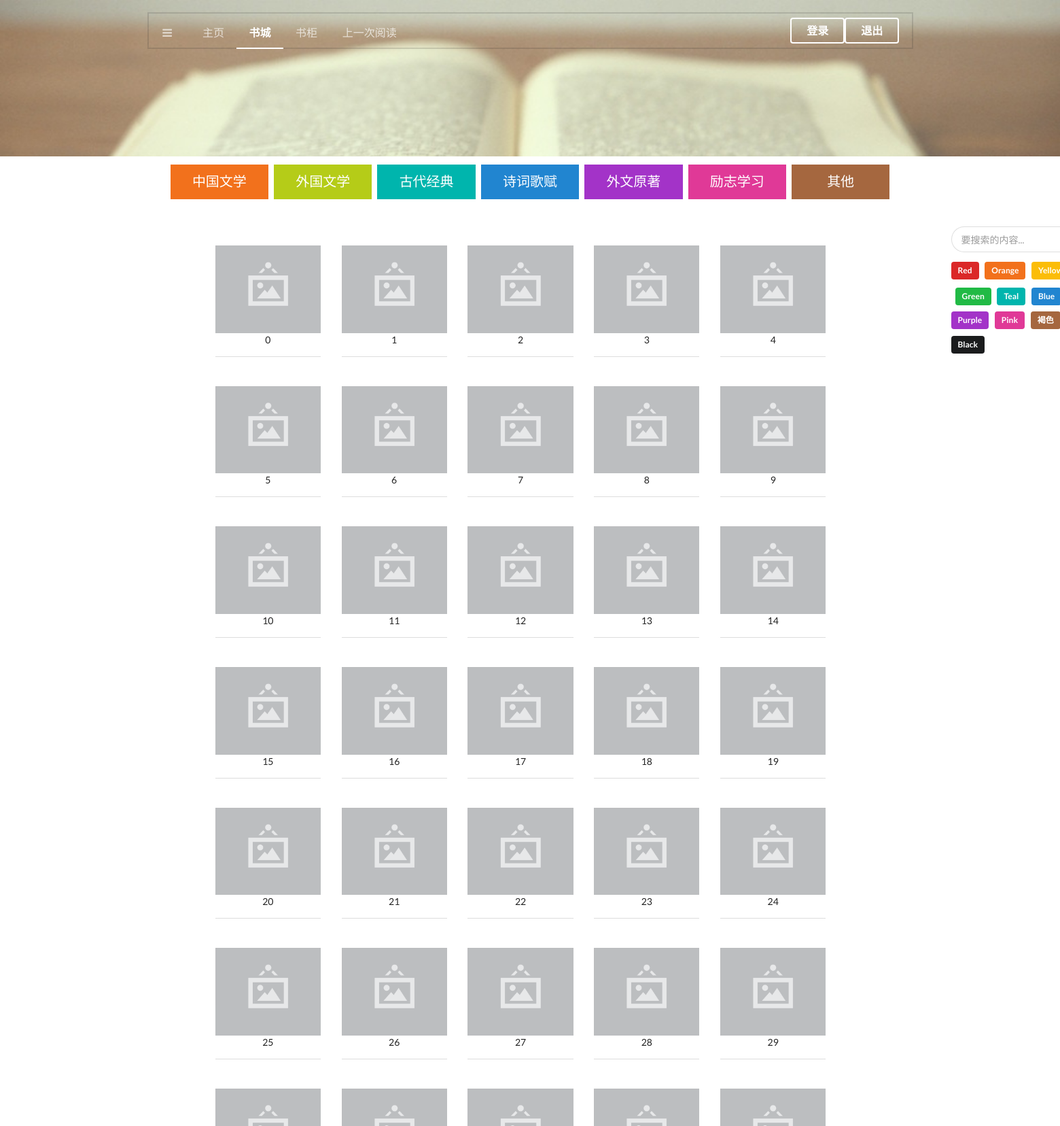
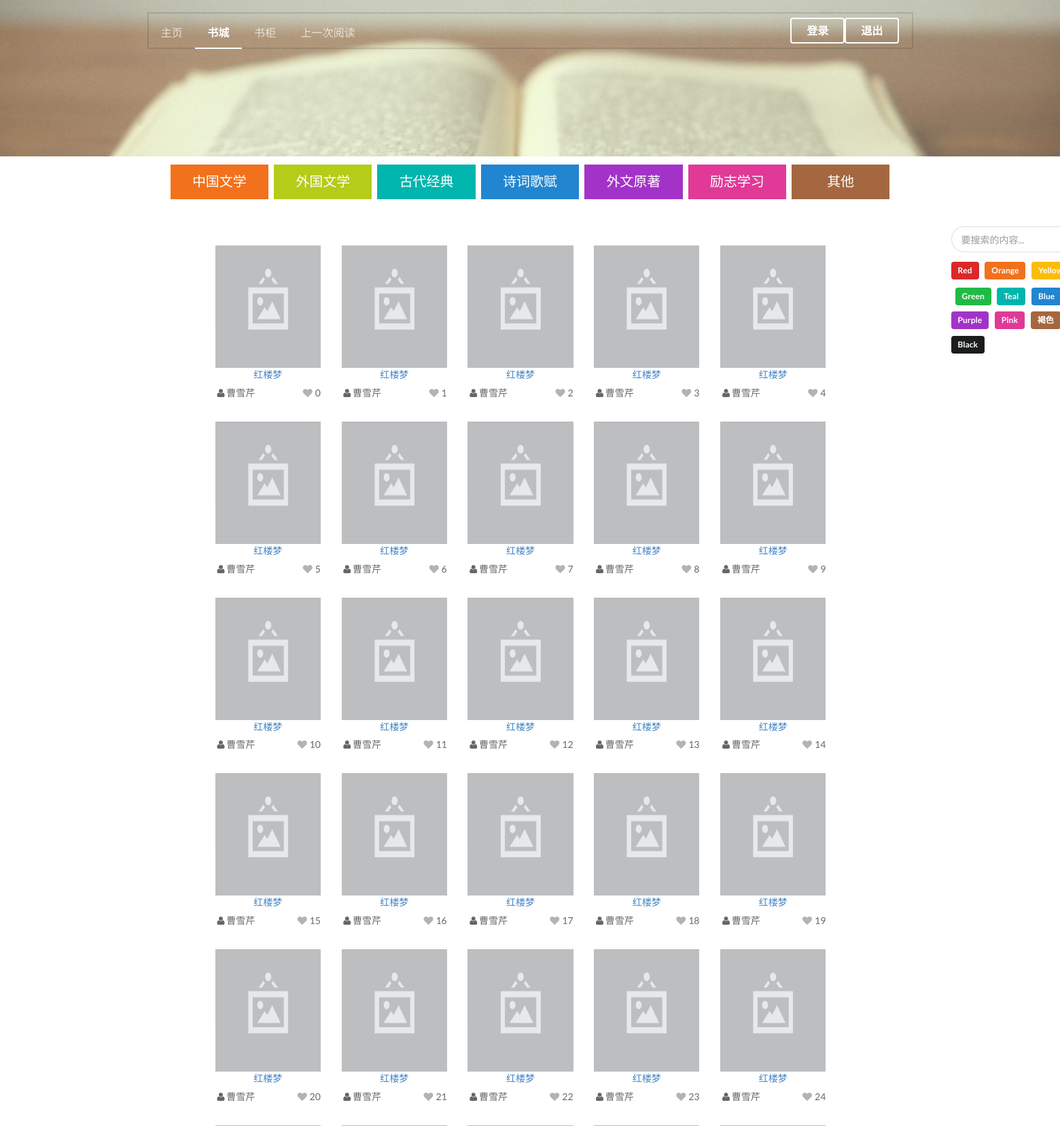
Before and after one commit to caterpillar/classics, a Django app: page /library/ in a window 1560 px wide; the page is wider, and only the part inside the window is pictured. Shown: the top 1656 px of that part at 68% size. Run offline with Django 3.2, Linux system fonts and the light colour scheme; some libraries are stand-ins or nearby versions.

Commit message:
modify the library

```diff
--- a/classics/static/css/views/books/library.css
+++ b/classics/static/css/views/books/library.css
@@ -37,6 +37,22 @@
     margin-top: 0.3em;
 }
 
+.book .info .meta {
+    display: inline;
+}
+
+.book .info .meta.author {
+    float: left;
+}
+
+.book .items {
+    margin-top: 0.2em;
+}
+
+.book .info .meta.likes {
+    float: right;
+}
+
 
 
 .grid.container {
--- a/classics/static/css/views/homepage.css
+++ b/classics/static/css/views/homepage.css
@@ -110,7 +110,7 @@
     }
 }
 
-/**  */
+/** animate img effect */
 
 .animate.grid {
     width: 100%;
--- a/classics/templates/books/library.html
+++ b/classics/templates/books/library.html
@@ -33,9 +33,9 @@
         <div class="ui inverted vertical masthead center aligned segment header">
             <div class="ui container">
                 <div class="ui large secondary inverted pointing menu">
-                    <a class="toc item">
-                        <i class="sidebar icon"></i>
-                    </a>
+{#                    <a class="toc item">#}
+{#                        <i class="sidebar icon"></i>#}
+{#                    </a>#}
                     <a class="item" href="/">主页</a>
                     <a class="item active" href="library">书城</a>
                     <a class="item">书柜</a>
@@ -124,11 +124,27 @@
 
                         <div class="ui six column grid container">
                             {% for item in book_count_list %}
-                                <div class="column html ui top attached">
-
-                                    <img class="ui image" src="../../static/examples/assets/images/wireframe/image.png">
-                                    <span>{{ item }}</span>
-                                    <div class="ui divider"></div>
+                                <div class="ui wide column book">
+                                    <div class="content">
+                                        <a href="#">
+                                            <img class="ui image" style="width: 240px;height: 180px;"
+                                                 src="../../static/examples/assets/images/wireframe/image.png">
+                                            <div class="item"><span>红楼梦</span></div>
+                                        </a>
+                                    </div>
+                                    <div class="ui items">
+                                        <div class="item">
+                                            <div class="content info">
+                                                <div class="meta author">
+                                                    <span><i class="user icon"></i>曹雪芹</span>
+                                                </div>
+                                                <div class="meta likes">
+                                                    <a class="like"><i class="like icon"></i></a> {{ item }}
+                                                </div>
+                                            </div>
+                                        </div>
+                                    </div>
+{#                                    <div class="ui divider"></div>#}
                                 </div>
                             {% endfor %}
 
```
